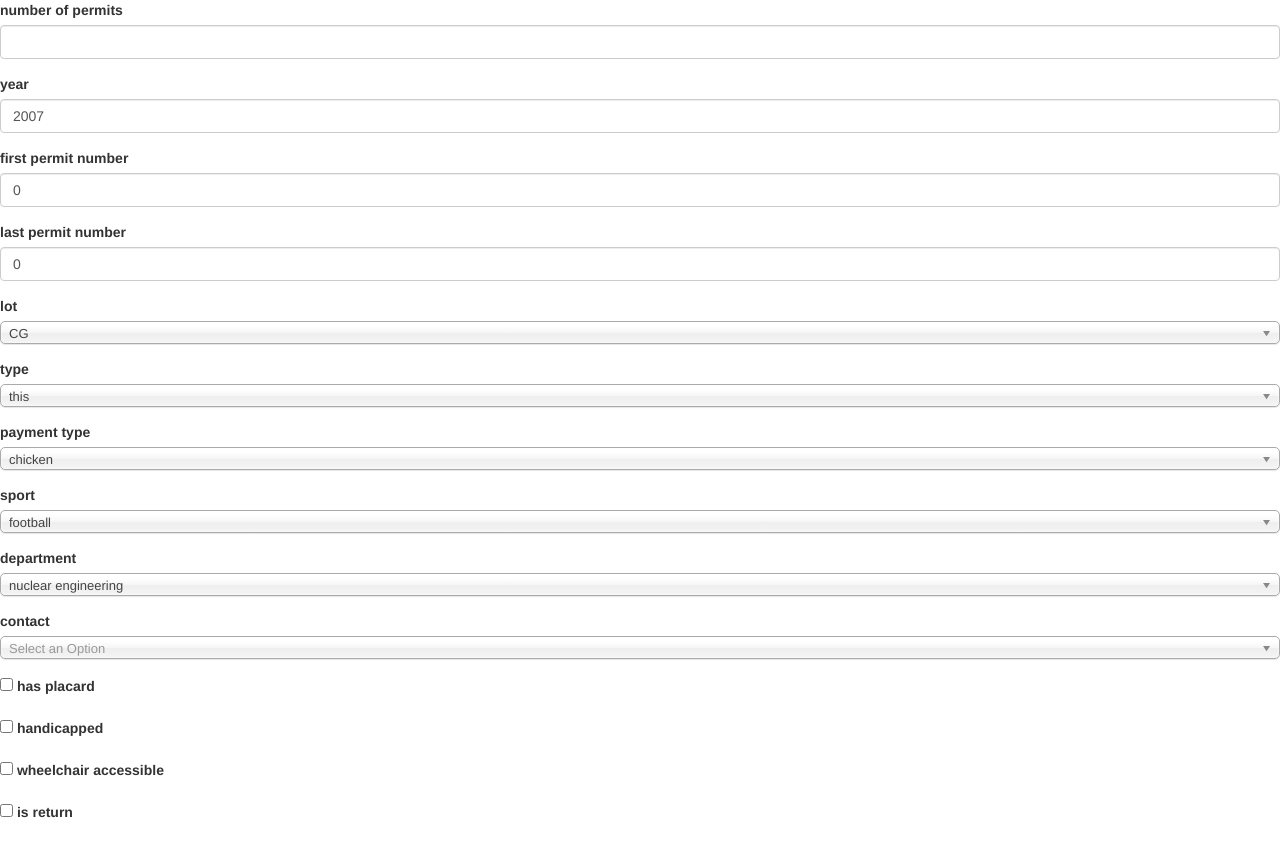
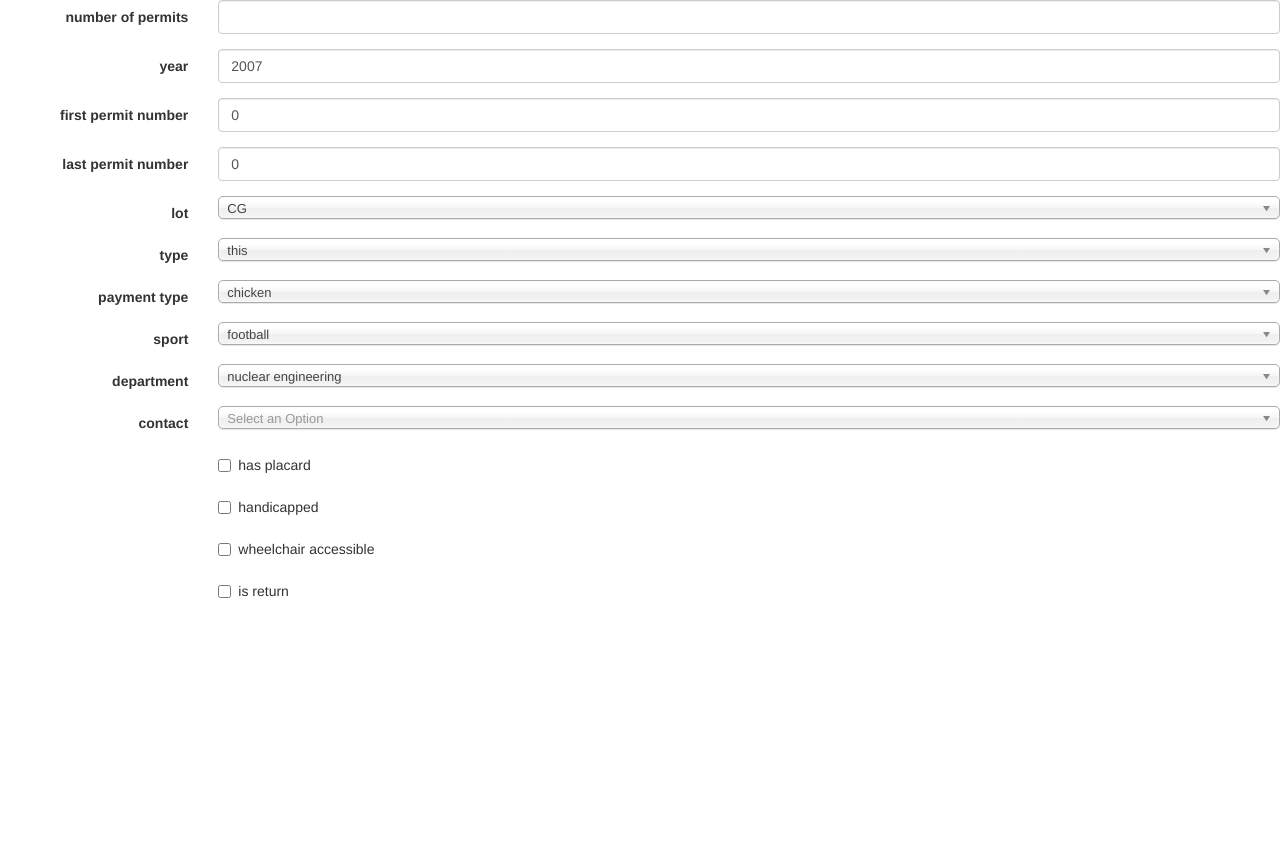
Before and after one commit to jdeveloperw/ut-parking-records, a website: page ui/app/index.html in a window 1280 px wide. After the commit the page ends 800 px from the top, so only its background shows below. Drawn offline with Linux system fonts and the light colour scheme.

Commit message:
styling better, not sure I like checkboxes

```diff
--- a/ui/app/partials/input.html
+++ b/ui/app/partials/input.html
@@ -2,24 +2,31 @@
 * Tooltips
 * Convert to camelCase
 -->
-<form class='css-form'
+<form class='css-form form-horizontal'
       role='form'
       data-ng-controller="InputFormController"
       novalidate>
 
   <div class='form-group'>
-    <label>number of permits</label>
+    <label class='col-sm-2 control-label'>
+      number of permits
+    </label>
+    <div class="col-sm-10">
       <input type='number'
              class='form-control'
              min='1'
              data-ng-model='parkingRecord.number_of_permits'
              required />
     </div>
+  </div>
 
   <!-- TODO should we be using html5 min/max? -->
   <div class='form-group'
        data-ng-controller='YearController'>
-    <label>year</label>
+    <label class='col-sm-2 control-label'>
+      year
+    </label>
+    <div class="col-sm-10">
       <input type='number'
              class='form-control'
              min='{{minYear}}'
@@ -27,13 +34,17 @@
              data-ng-model='parkingRecord.year'
              required />
     </div>
+  </div>
 
   <!-- TODO can first_permit_number = last_permit_number? -->
   <!-- TODO How to validate first_permit_number <= last_permit_nubmer -->
 
   <div class='form-group'
        data-ng-controller='PermitNumberController'>
-    <label>first permit number</label>
+    <label class='col-sm-2 control-label'>
+      first permit number
+    </label>
+    <div class="col-sm-10">
       <input type='number'
              class='form-control'
              min='{{minPermitNumber}}'
@@ -41,10 +52,14 @@
              data-ng-model='parkingRecord.first_permit_number'
              required />
     </div>
+  </div>
 
   <div class='form-group'
        data-ng-controller='PermitNumberController'>
-    <label>last permit number</label>
+    <label class='col-sm-2 control-label'>
+      last permit number
+    </label>
+    <div class="col-sm-10">
       <input type="number"
              class='form-control'
              min='{{minPermitNumber}}'
@@ -52,11 +67,15 @@
              data-ng-model='parkingRecord.last_permit_number'
              required />
     </div>
+  </div>
 
   <div class='form-group'
        data-ng-controller='LotController'>
     <!-- TODO Chosen plugin -->
-    <label>lot</label>
+    <label class='col-sm-2 control-label'>
+      lot
+    </label>
+    <div class="col-sm-10">
       <select chosen
               class='form-control'
               data-ng-model='parkingRecord.lot'
@@ -65,10 +84,14 @@
               required>
       </select>
     </div>
+  </div>
 
   <div class='form-group'
        data-ng-controller='TypeController'>
-    <label>type</label>
+    <label class='col-sm-2 control-label'>
+      type
+    </label>
+    <div class="col-sm-10">
       <select chosen
               class='form-control'
               data-ng-model='parkingRecord.type'
@@ -77,10 +100,14 @@
               required>
       </select>
     </div>
+  </div>
 
   <div class='form-group'
        data-ng-controller='PaymentTypeController'>
-    <label>payment type</label>
+    <label class='col-sm-2 control-label'>
+      payment type
+    </label>
+    <div class="col-sm-10">
       <select chosen
               class='form-control'
               data-ng-model='parkingRecord.payment_type'
@@ -89,10 +116,14 @@
               required>
       </select>
     </div>
+  </div>
 
   <div class='form-group'
        data-ng-controller='SportController'>
-    <label>sport</label>
+    <label class='col-sm-2 control-label'>
+      sport
+    </label>
+    <div class="col-sm-10">
       <select chosen
               class='form-control'
               data-ng-model='parkingRecord.sport'
@@ -101,11 +132,15 @@
               required>
       </select>
     </div>
+  </div>
 
   <div class='form-group'
        data-ng-controller='DepartmentController'>
     <!-- TODO Autocomplete with 'add new' a la youtube add to playlist -->
-    <label>department</label>
+    <label class='col-sm-2 control-label'>
+      department
+    </label>
+    <div class="col-sm-10">
       <select chosen
               class='form-control'
               data-ng-model='parkingRecord.department'
@@ -114,33 +149,58 @@
               required>
       </select>
     </div>
+  </div>
 
   <div class='form-group'>
     <!-- TODO Autocomplete with 'add new', a la youtube add to playlist -->
-    <label>contact</label>
+    <label class='col-sm-2 control-label'>
+      contact
+    </label>
+    <div class="col-sm-10">
       <select chosen
               class='form-control'
               required>
       </select>
     </div>
-
-  <div class='form-group'>
-    <input type="checkbox" required />
-    <label>has placard</label>
   </div>
 
   <div class='form-group'>
-    <input type="checkbox" required />
-    <label>handicapped</label>
+    <div class="col-sm-offset-2 col-sm-10">
+      <div class="checkbox">
+        <label>
+          <input type="checkbox" required>has placard
+        </label>
+      </div>
+    </div>
   </div>
 
   <div class='form-group'>
-    <input type="checkbox" required />
-    <label>wheelchair accessible</label>
+    <div class="col-sm-offset-2 col-sm-10">
+      <div class="checkbox">
+        <label>
+          <input type="checkbox" required>handicapped
+        </label>
+      </div>
+    </div>
   </div>
 
   <div class='form-group'>
-    <input type="checkbox" required />
-    <label>is return</label>
+    <div class="col-sm-offset-2 col-sm-10">
+      <div class="checkbox">
+        <label>
+          <input type="checkbox" required>wheelchair accessible
+        </label>
+      </div>
+    </div>
+  </div>
+
+  <div class='form-group'>
+    <div class="col-sm-offset-2 col-sm-10">
+      <div class="checkbox">
+        <label>
+        </label>
+        <input type="checkbox" required>is return
+      </div>
+    </div>
   </div>
 </form>
```
Lines whose indentation alone changed are shown as unchanged.
